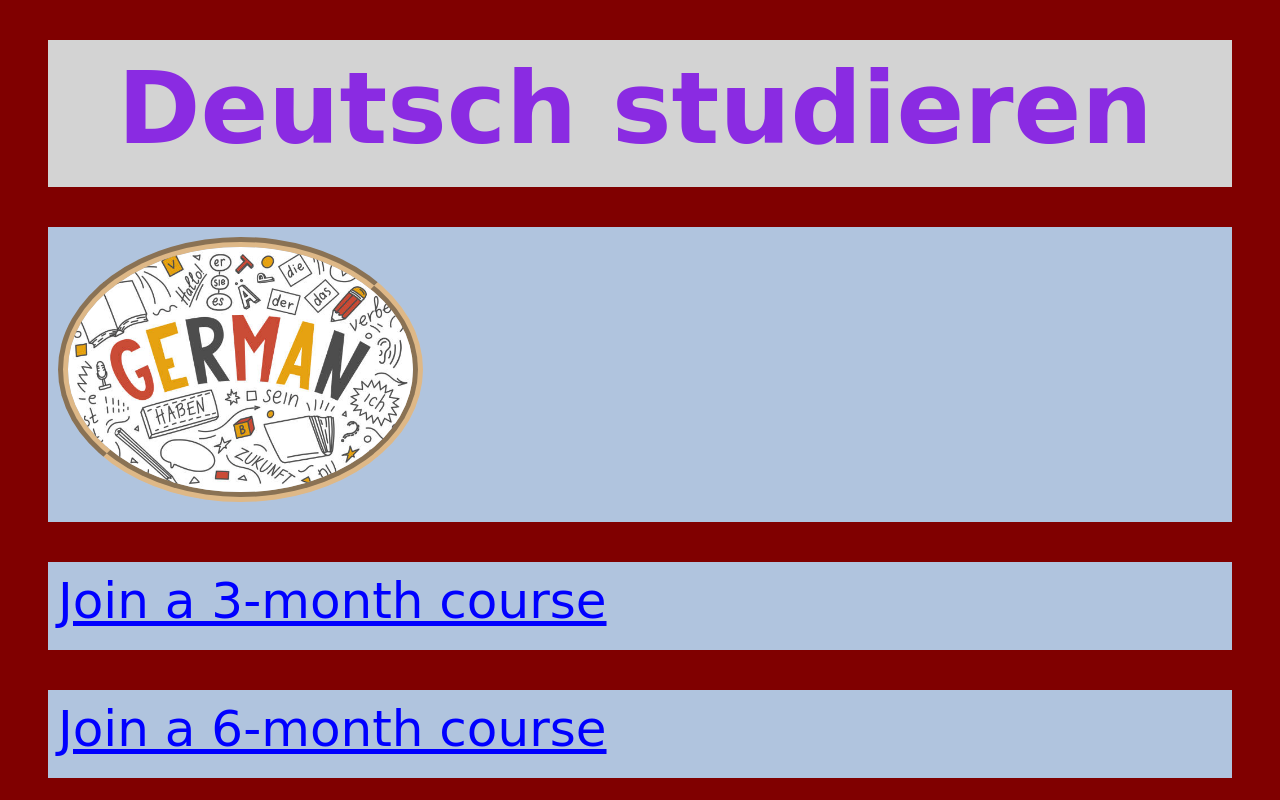
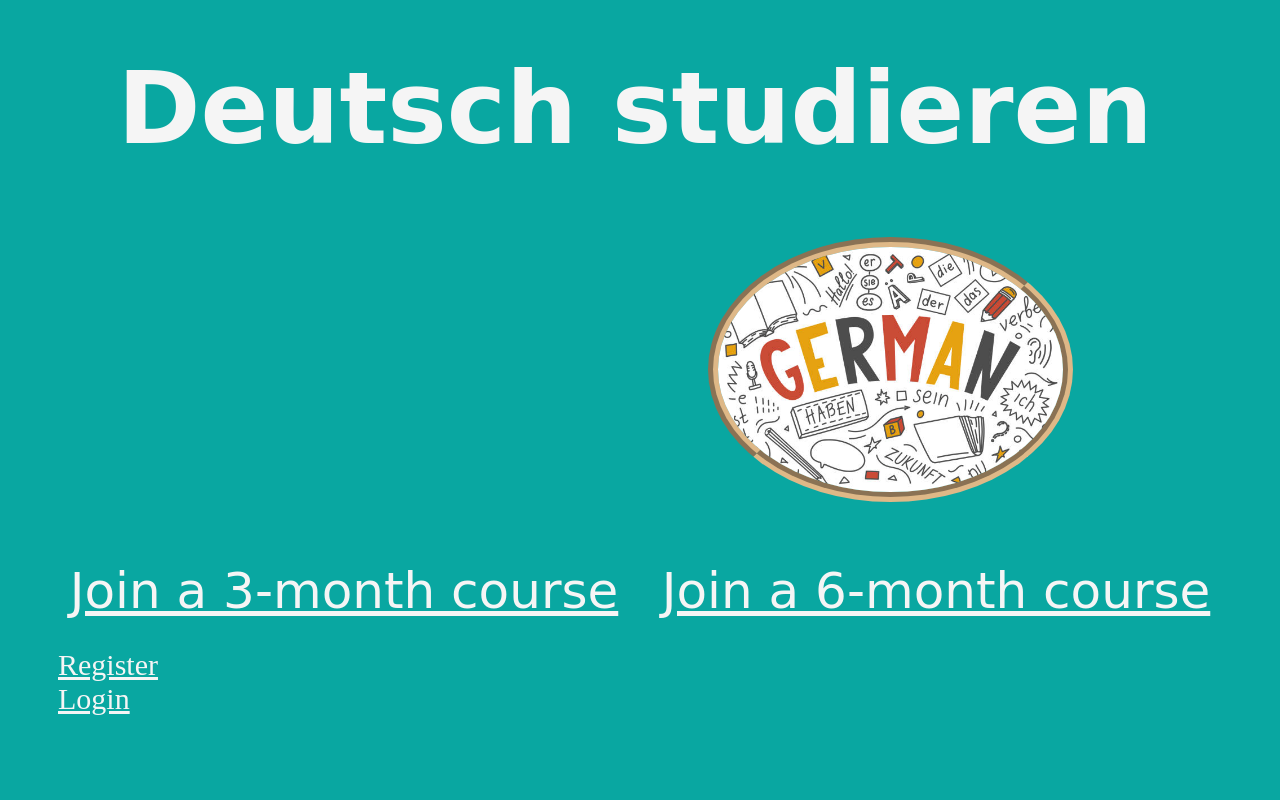
Before and after one commit to arch1510/deutschStudieren, a plain HTML site: page index.html in a window 1280 px wide. Shown: the top 800 px of the page. Drawn offline with Linux system fonts and the light colour scheme.

Commit message:
applied visual designs - float and hover etc

```diff
--- a/index.css
+++ b/index.css
@@ -1,13 +1,13 @@
 .bluev-text {
-  color: blueviolet;
+  color: whitesmoke;
 }
 
 .blue-text {
-  color: blue;
+  color:whitesmoke;
 }
 
 .royalblue-text {
-  color: royalblue;
+  color: whitesmoke;
 }
 
 .centered {
@@ -22,8 +22,8 @@
 }
 
 .cursive {
-    font-family: cursive;
-  }
+  font-family: cursive;
+}
 
 .fifty {
   font-size: 50px;
@@ -34,39 +34,60 @@
 .thirty {
   font-size: 30px;
 }
-.image-1000{
+.image-1000 {
   width: 1000px;
 }
-.image-fit{
+.image-fit {
   width: fit-content;
 }
-img{
+img {
   width: 345px;
   height: 245px;
 }
-.border{
+.border {
   border-width: 10px;
   border-radius: 50%;
   border-style: groove;
   border-color: burlywood;
 }
-div{
-  background-color: lightsteelblue;
+div {
+  background-color: #09A7A1;
+  margin: auto;
 }
-h1{
-  background-color: lightgray;
+h1 {
+  background-color: #09A7A1;
   margin: 0;
   text-align: center;
 }
-.margin{
+.margin {
   margin: 40px 40px 40px 40px;
 }
-.padding{
+.padding {
   padding: 10px 20px 20px 10px;
 }
-.paddingem{
-padding: 1.5em;
+.paddingem {
+  padding: 1.5em;
 }
-body{
-  background-color: maroon;
+body {
+  background-color: #09A7A1;
 }
+a:hover {
+  color: brown;
+}
+img {
+  position: relative;
+  left: 650px;
+}
+h1 {
+}
+#left {
+  float: left;
+  width: 50%;
+}
+#right {
+  float: right;
+  width: 50%;
+}
+.center{
+text-align: center;
+}
--- a/index.html
+++ b/index.html
@@ -1,6 +1,6 @@
   <head>
       <title> Wilkommen </title>
-      <h1 class="bluev-text hundred cursive margin padding"> Deutsch studieren </h1>
+      <h1 class="bluev-text hundred cursive margin padding center"> Deutsch studieren </h1>
         <link rel="stylesheet" type="text/css" href="index.css" />
   </head>
 <div class="margin padding">
@@ -8,14 +8,14 @@
     <a href="#"> <img class="border"  src="images/istockphoto-1096979810-612x612.jpg"> </a>
   </body>
 </div>
-<div class="margin padding">
-  <a href="#" class="blue-text fifty cursive"> Join a 3-month course </a>
+<div class="margin">
+  <a href="#" class="blue-text fifty cursive center" id="left"> Join a 3-month course </a>
+  <a href="#" class="blue-text fifty cursive center" id="right"> Join a 6-month course </a>
 </div>
-<div class="margin padding">
-  <a href="#" class="blue-text fifty cursive"> Join a 6-month course </a>
-</div>
+<br>
+<br>
 <div class="margin padding">
   <a href="#" class="royalblue-text thirty"> Register </a>
-  <br />
+  <br>
   <a href="#" class="royalblue-text thirty"> Login </a>
 </div>
```
